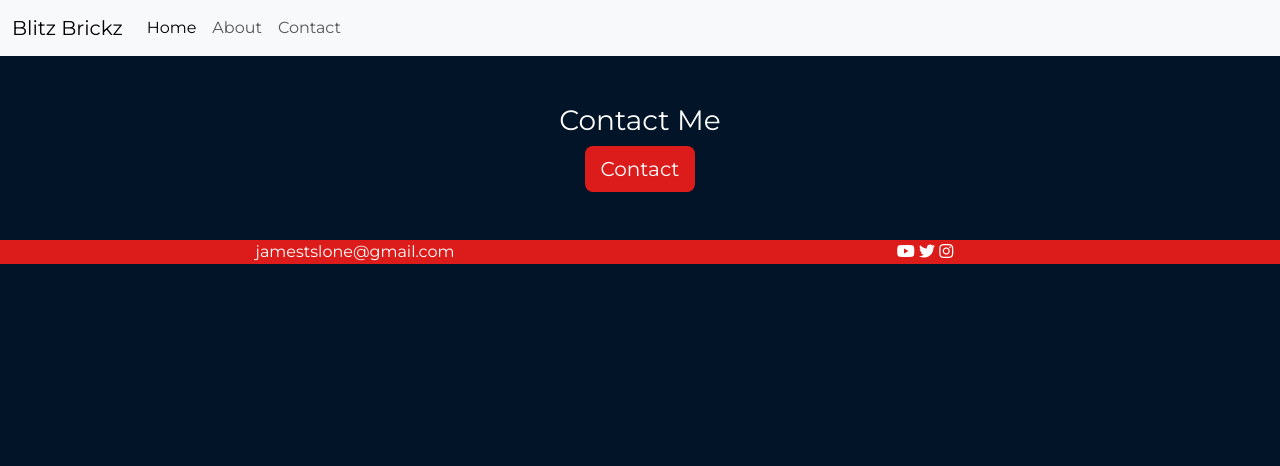
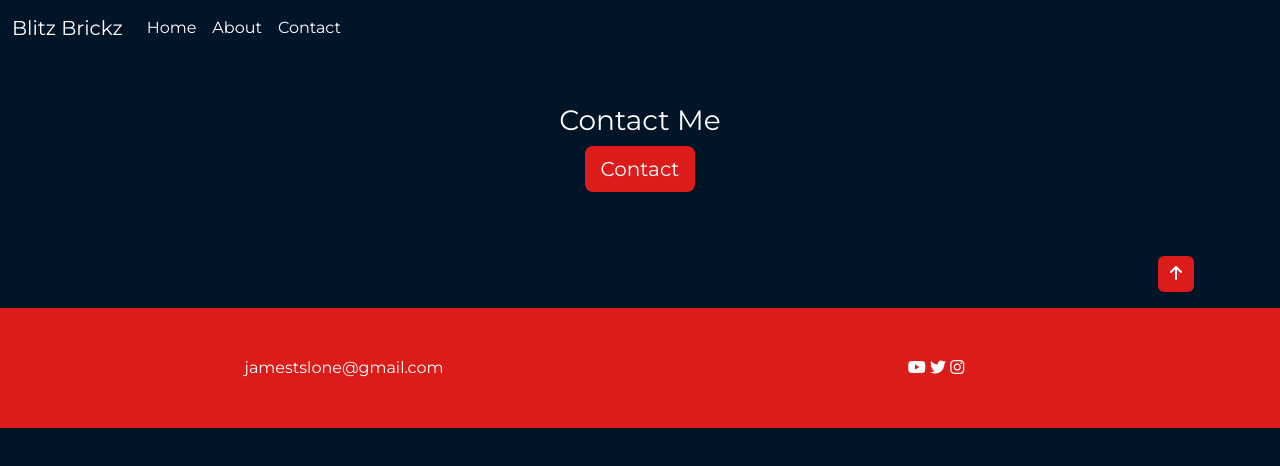
Before and after one commit to JamesSlone117/portfolio, a plain HTML site: page index.html in a window 1280 px wide. Drawn offline with nearby package versions, Linux system fonts and the light colour scheme.

Commit message:
creates skiplink to top

```diff
--- a/css/styles.css
+++ b/css/styles.css
@@ -11,6 +11,7 @@
 .text-primary {
     color: var(--white-color-ffffff) !important;
     font-family: var(--site-font-montserrat);
+    text-decoration: none;
 }
 
 
@@ -25,7 +26,5 @@
     background-color: var(--red-color-db1c1a) !important;
     color: var(--white-color-ffffff) !important;
     border: none;
-
-
-
+    text-decoration: none;
 }
--- a/index.html
+++ b/index.html
@@ -17,23 +17,23 @@
 <body class="bg-primary text-primary">
 
   <!-- repsonsive nav  with logo dislayed on the left and menu items to the right-->
-  <nav class="navbar navbar-expand-lg bg-body-tertiary">
+  <nav class="navbar navbar-expand-lg bg-body-tertiary bg-primary">
     <div class="container-fluid">
-      <a class="navbar-brand" href="#">Blitz Brickz</a>
+      <a class="navbar-brand text-primary" href="index.html">Blitz Brickz</a>
       <button class="navbar-toggler" type="button" data-bs-toggle="collapse" data-bs-target="#navbarSupportedContent"
         aria-controls="navbarSupportedContent" aria-expanded="false" aria-label="Toggle navigation">
-        <span class="navbar-toggler-icon"></span>
+        <span class=" text-primary"><i class="fa fa-arrow-down"></i></span>
       </button>
       <div class="collapse navbar-collapse" id="navbarSupportedContent">
         <ul class="navbar-nav me-auto mb-2 mb-lg-0 text-center">
           <li class="nav-item">
-            <a class="nav-link active" aria-current="page" href="index.html">Home</a>
+            <a class="nav-link active text-primary" aria-current="page" href="index.html">Home</a>
           </li>
           <li class="nav-item">
-            <a class="nav-link" href="about.html">About</a>
+            <a class="nav-link text-primary" href="about.html">About</a>
           </li>
           <li class="nav-item">
-            <a class="nav-link" href="contact.html">Contact</a>
+            <a class="nav-link text-primary" href="contact.html">Contact</a>
           </li>
 
         </ul>
@@ -42,6 +42,7 @@
   </nav>
 
   <!-- header hero banner with text to the left -->
+
 
 
   <!-- section header with image and skiplink button -->
@@ -54,15 +55,25 @@
 
   <div class="container text-center p-5">
     <h3>Contact Me</h3>
-    <button type="button " class="btn btn-primary btn-lg">Contact</button>
+    <button type="button" class="btn btn-primary btn-lg"><a class="text-primary" href="contact.html">Contact</a></button>
   </div>
 
 
 
-  <!-- footer with email + socal meadia icons + skip link that brings you back to the top-->
+<!-- skip link that brings you back to the top -->
+<div class="container p-3 text-end">
+  <a href="#" class="btn btn-primary btn-floating" id="skiplink">
+    <i class="fa fa-arrow-up"></i>
+  </a>
+</div>
 
-  <footer class="footer bg-secondary">
-    <div class="container">
+
+
+
+  <!-- footer with email + socal meadia icons -->
+
+  <footer class="footer bg-secondary p-md-3 p-lg-5">
+    <div class="container-fluid">
       <div class="row">
         <div class="col-md-6 col-sm-12 text-md-left text-center">
           <!-- Email on the left for desktop -->
@@ -70,7 +81,7 @@
         </div>
         <div class="col-md-6 col-sm-12 text-md-right text-center">
           <!-- Social icons on the right for desktop -->
-          <div class="social-icons ">
+          <div class="social-icons">
             <a href="https://youtube.com/@BlitzBrickz" class="mr-3"><i
                 class="fa-brands fa-youtube text-primary"></i></a>
             <a href="https://www.instagram.com/Blitz_Brickz/" class="mr-3"><i
```
